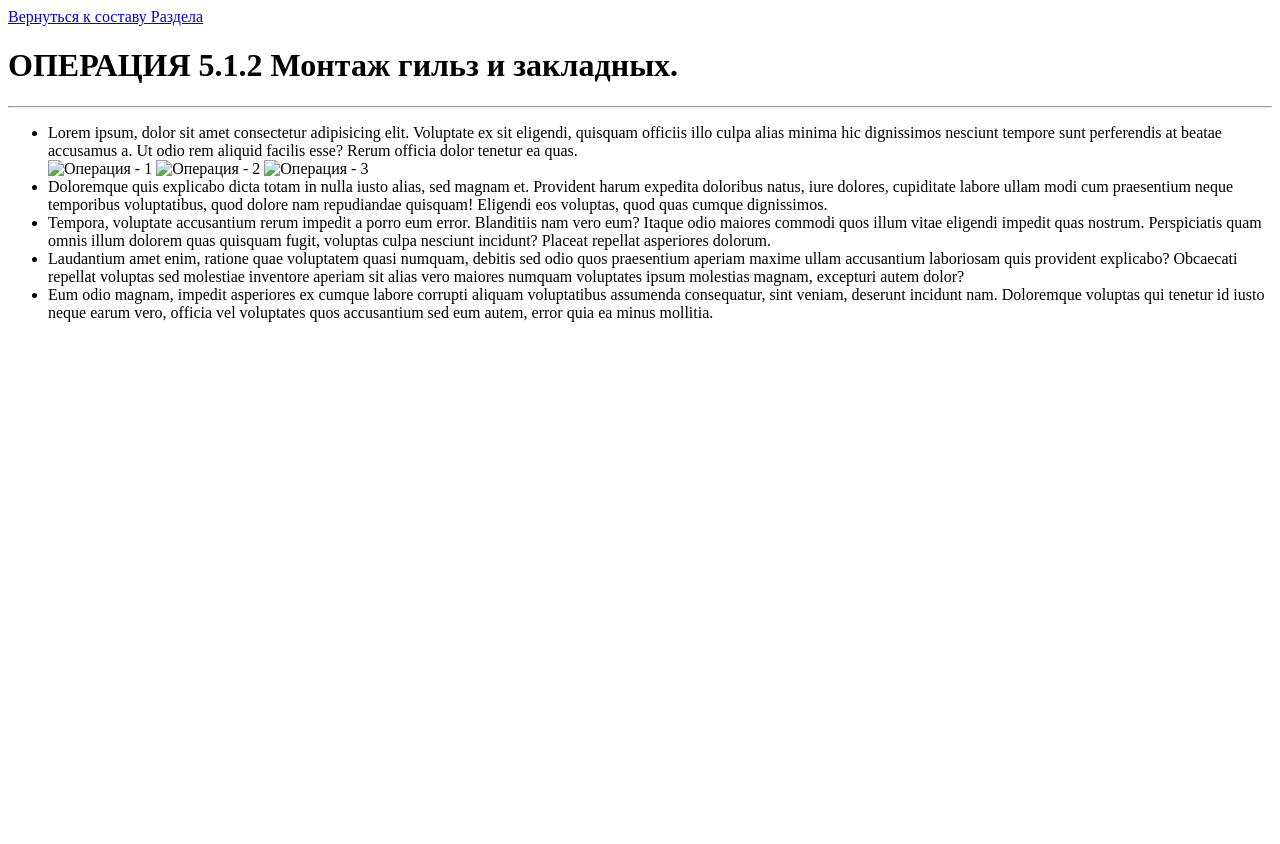
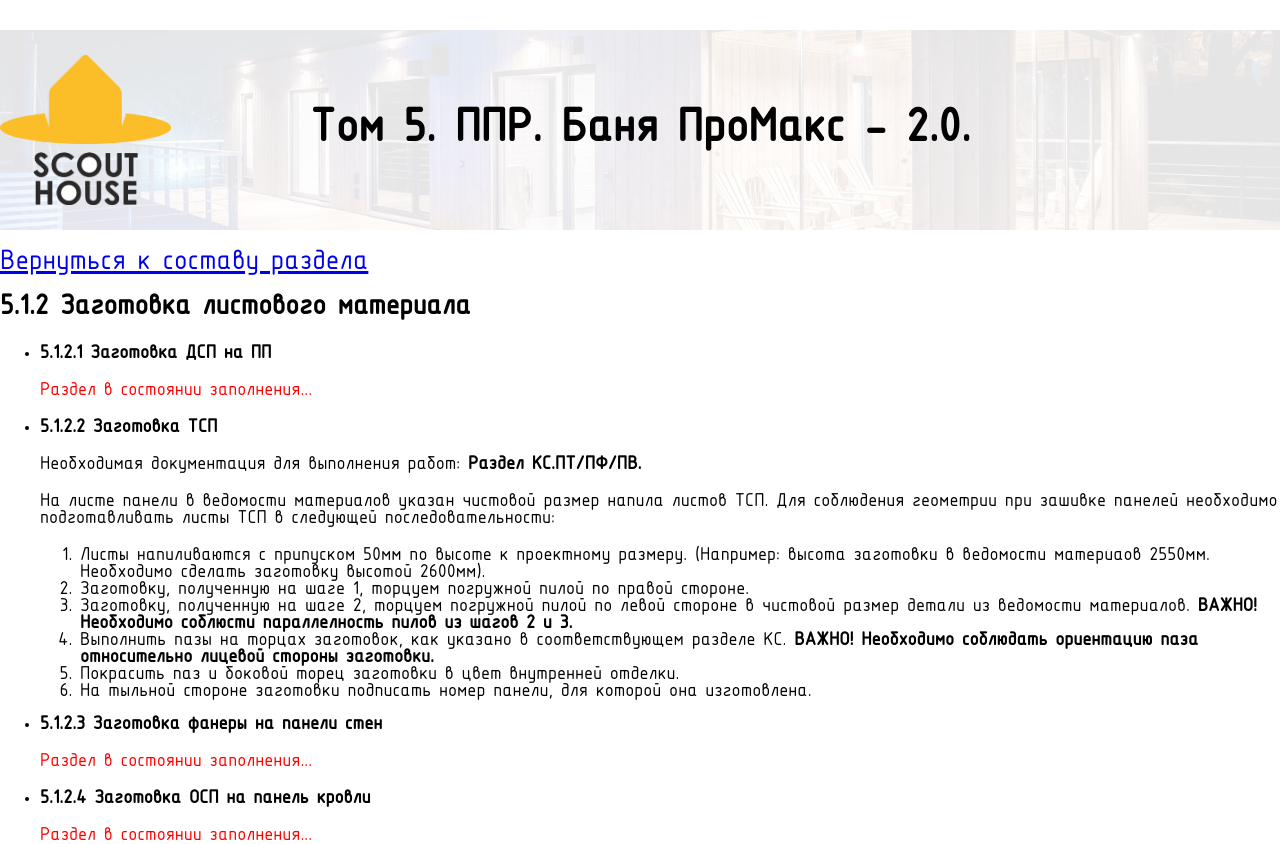
Before and after one commit to SuPeskov/The-Project-of-Work-Production, a plain HTML site: page 5.1/5.1.2.html in a window 1280 px wide. Before the commit the page ends 800 px from the top, so only its background shows below. Drawn offline with Linux system fonts and the light colour scheme.

```diff
--- a/5.1/5.1.2.html
+++ b/5.1/5.1.2.html
@@ -3,22 +3,48 @@
 <head>
     <meta charset="UTF-8">
     <meta name="viewport" content="width=device-width, initial-scale=1.0">
+    <link rel="stylesheet" href="../styles.css">
     <title>Операция 5.1.1</title>
 </head>
 <body>
-    <a href="../Page_5.1.html"> Вернуться к составу Раздела </a>
-    <div>
-        <h1>ОПЕРАЦИЯ 5.1.2 Монтаж гильз и закладных.</h1> <hr>
+    <div class="page-wrapper">
+        <header class="top">
+            <img class="logo" height="150px" src="../Image/logo_scouthouse.png" alt="Логотип Скаутхаус">
+            <h1 class="headerTitle">Том 5. ППР. Баня ПроМакс - 2.0.</h1>
+            <div class="cardImage">
+                <img class="logoBaner" height="500px" src="../Image/logoBaner.jpg" alt="Логотип Скаутхаус">
+            </div>
+        </header>
         <div>
+            <a class="mainTitle" href="../Page_5.1.html"> Вернуться к составу раздела </a>
+            <h1 class="mainTitle"> 5.1.2 Заготовка листового материала </h1>
+            <br>
             <ul>
-                <li>Lorem ipsum, dolor sit amet consectetur adipisicing elit. Voluptate ex sit eligendi, quisquam officiis illo culpa alias minima hic dignissimos nesciunt tempore sunt perferendis at beatae accusamus a. Ut odio rem aliquid facilis esse? Rerum officia dolor tenetur ea quas.</li>
-                <img src="../Image/I_5.1/img1.4.jpg" alt="Операция - 1" width="360" height="240">
-                <img src="../Image/I_5.1/img1.5.jpg" alt="Операция - 2" width="360" height="240">
-                <img src="../Image/I_5.1/img1.6.jpg" alt="Операция - 3" width="360" height="240">
-                <li>Doloremque quis explicabo dicta totam in nulla iusto alias, sed magnam et. Provident harum expedita doloribus natus, iure dolores, cupiditate labore ullam modi cum praesentium neque temporibus voluptatibus, quod dolore nam repudiandae quisquam! Eligendi eos voluptas, quod quas cumque dignissimos.</li>
-                <li>Tempora, voluptate accusantium rerum impedit a porro eum error. Blanditiis nam vero eum? Itaque odio maiores commodi quos illum vitae eligendi impedit quas nostrum. Perspiciatis quam omnis illum dolorem quas quisquam fugit, voluptas culpa nesciunt incidunt? Placeat repellat asperiores dolorum.</li>
-                <li>Laudantium amet enim, ratione quae voluptatem quasi numquam, debitis sed odio quos praesentium aperiam maxime ullam accusantium laboriosam quis provident explicabo? Obcaecati repellat voluptas sed molestiae inventore aperiam sit alias vero maiores numquam voluptates ipsum molestias magnam, excepturi autem dolor?</li>
-                <li>Eum odio magnam, impedit asperiores ex cumque labore corrupti aliquam voluptatibus assumenda consequatur, sint veniam, deserunt incidunt nam. Doloremque voluptas qui tenetur id iusto neque earum vero, officia vel voluptates quos accusantium sed eum autem, error quia ea minus mollitia.</li>
+                <li  class="subsectionTitle">
+                    <h2>5.1.2.1 Заготовка ДСП на ПП</h2>
+                    <p class="none">Раздел в состоянии заполнения...</p>
+                </li>
+                <li  class="subsectionTitle">
+                    <h2>5.1.2.2 Заготовка ТСП </h2>
+                    <p>Необходимая документация для выполнения работ: <span class="importantText">Раздел КС.ПТ/ПФ/ПВ. </span></p>
+                    <p>На листе панели в ведомости материалов указан чистовой размер напила листов ТСП. Для соблюдения геометрии при зашивке панелей  необходимо подготавливать листы ТСП в следующей последовательности:</p>
+                    <ol>
+                        <li class="mainText">Листы напиливаются с припуском 50мм по высоте к проектному размеру. (Например: высота заготовки в ведомости материаов 2550мм. Необходимо сделать заготовку высотой 2600мм). </li>
+                        <li class="mainText">Заготовку, полученную на шаге 1, торцуем погружной пилой по правой стороне. </li>
+                        <li class="mainText">Заготовку, полученную на шаге 2, торцуем погружной пилой по левой стороне в чистовой размер детали из ведомости материалов. <span class="importantText">ВАЖНО! Необходимо соблюсти параллелность пилов из шагов 2 и 3.</span></li>
+                        <li class="mainText">Выполнить пазы на торцах заготовок, как указано в соответствующем разделе КС. <span class="importantText">ВАЖНО! Необходимо соблюдать ориентацию паза относительно лицевой стороны заготовки.</span></li>
+                        <li class="mainText">Покрасить паз и боковой торец заготовки в цвет внутренней отделки.</li>
+                        <li class="mainText">На тыльной стороне заготовки подписать номер панели, для которой она изготовлена.</li>
+                    </ol>
+                </li>
+                <li  class="subsectionTitle">
+                    <h2>5.1.2.3 Заготовка фанеры на панели стен</h2>
+                    <p class="none">Раздел в состоянии заполнения...</p>
+                </li>
+                <li  class="subsectionTitle">
+                    <h2>5.1.2.4 Заготовка ОСП на панель кровли</h2>
+                    <p class="none">Раздел в состоянии заполнения...</p>
+                </li>
             </ul>
         </div>
     </div>
--- a/styles.css
+++ b/styles.css
@@ -17,14 +17,29 @@ main {
 	position: absolute;
 	flex-direction: column;
 }
+h1 {
+	font-size: 25px;
+}
+h2 {
+	font-size: 20px;
+}
 .page-wrapper {
     max-width: 1600px;
     margin: 0 auto;
 }
+.none {
+	color: red;
+}
+.importantText {
+	font-weight: bold;
+}
+.mainText {
+	font-size: 20px;
+}
 .mainTitle {
 	position: relative;
 	top: 50px;
-	font-size: 40px;
+	font-size: 30px;
 }
 .top {
     position: relative;
@@ -64,11 +79,17 @@ main {
 	z-index: 2;
 }
 li::marker {
-	font-size: 35px;
+	font-size: 20px;
 	font-weight: bold;
+}
+li.mainText::marker {
+	font-size: 20px;
+	font-weight: 100;
+	position: relative;
+	top: 25px;
 }
 .subsectionTitle {
 	position: relative;
 	top: 25px;
-	font-size: 25px;
+	font-size: 20px;
 }
```
Also changed, not shown: 5.1/5.1.1.html (+14 -11 lines), 5.1/5.1.3.html (+14 -11 lines), 5.1/5.1.4.html (deleted, +0 -25 lines), 5.1/5.1.5.html (deleted, +0 -25 lines), Page_5.1.html (+3 -3 lines).
